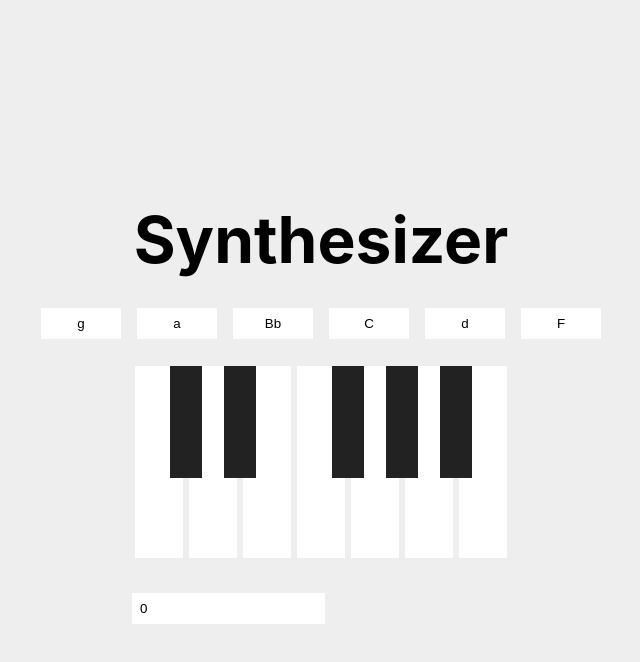
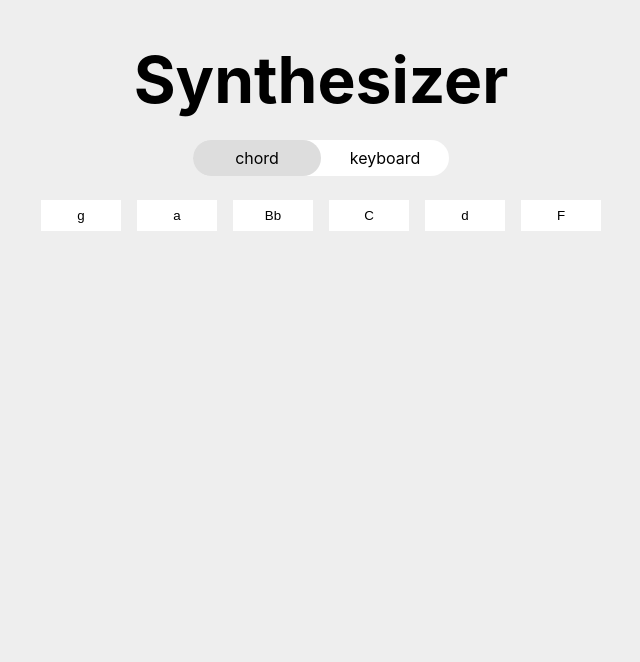
Before and after one commit to itshuien/synthesizer, a Next.js app: page / in a window 1280 px wide. Shown: the top 662 px of the page, without its empty margins (319-959 px from the left). Built offline with nearby package versions, Linux system fonts and the light colour scheme.

Commit message:
Create SynthModeNav component

```diff
--- a/assets/styles/main.scss
+++ b/assets/styles/main.scss
@@ -12,21 +12,17 @@ body {
 }
 
 .container {
-  min-height: 100vh;
-  padding: 0 0.5rem;
+  display: flex;
+  justify-content: center;
+}
+
+main {
   display: flex;
   flex-direction: column;
   justify-content: center;
   align-items: center;
 }
-main {
-  padding: 5rem 0;
-  flex: 1;
-  display: flex;
-  flex-direction: column;
-  justify-content: center;
-  align-items: center;
-}
+
 .title {
   margin-bottom: 24px;
   line-height: 1.15;
--- /dev/null
+++ b/components/SynthModeNav.jsx
@@ -0,0 +1,46 @@
+import { useState, useEffect, Children, cloneElement } from 'react';
+import styles from './SynthModeNav.module.scss';
+
+export default function SynthModeNav(props) {
+  const [tabs, setTabs] = useState([]);
+  const [activeTabId, setActiveTabId] = useState(0);
+
+  useEffect(() => {
+    const children = Children.map(props.children, (child, i) => {
+      return cloneElement(child, { id: i })
+    });
+    setTabs(children);
+  }, [props.children]);
+
+  function isActiveTabId(tabId) {
+    return tabId === activeTabId;
+  }
+
+  return (
+    <div className={styles.synthModeWrapper}>
+      <nav className={styles.synthModeNav}>
+        { tabs.map(tab => (
+          <div
+              key={tab.props.id}
+              className={styles.synthModeTab}
+              onClick={() => setActiveTabId(tab.props.id)}
+          >{tab.props.title}</div>
+        )) }
+
+        <div
+          className={styles.synthModeActiveTab}
+          style={{ left: `${activeTabId * 128}px` }}
+        ></div>
+      </nav>
+
+      <div className={styles.tabContentWrapper}>
+        { tabs.map(tab => (
+          <div
+            key={tab.props.id}
+            className={isActiveTabId(tab.props.id) ? styles.activeTabContent : styles.inactiveTabContent}
+          >{tab}</div>
+        ))}
+      </div>
+    </div>
+  )
+}
--- /dev/null
+++ b/components/SynthModeNav.module.scss
@@ -0,0 +1,47 @@
+.synthModeWrapper {
+  display: flex;
+  flex-direction: column;
+  align-items: center;
+}
+
+.synthModeNav {
+  display: inline-flex;
+  position: relative;
+  border-radius: 40px;
+  background-color: #ffffff;
+  width: fit-content;
+}
+
+.synthModeTab {
+  display: inline-flex;
+  padding: 8px 16px;
+  width: 128px;
+  justify-content: center;
+  position: relative;
+  z-index: 10;
+  transition: .4s;
+
+  &:hover {
+    cursor: pointer;
+    color: #666666;
+  }
+}
+
+.synthModeActiveTab {
+  display: inline-flex;
+  background-color: #dddddd;
+  width: 128px;
+  border-radius: 40px;
+  position: absolute;
+  height: 100%;
+  transition: .5s cubic-bezier(0.6, 0, 0.3, 1.2);
+}
+
+.inactiveTabContent {
+  display: none;
+}
+
+.activeTabContent {
+  display: block;
+  margin: 16px;
+}
--- a/pages/index.js
+++ b/pages/index.js
@@ -1,6 +1,7 @@
 import Head from 'next/head';
 import Chord from '../components/Chord';
 import Keyboard from '../components/Keyboard';
+import SynthModeNav from '../components/SynthModeNav';
 
 export default function Home() {
   return (
@@ -11,6 +12,9 @@ export default function Home() {
 
       <main>
         <h1 className="title">Synthesizer</h1>
+
+        <SynthModeNav>
+          <div title="chord">
             <div style={{ display: 'flex' }}>
               <Chord chordName="g" notes={['G3', 'Bb3', 'D3']} />
               <Chord chordName="a" notes={['A3', 'C4', 'E4']} />
@@ -19,8 +23,12 @@ export default function Home() {
               <Chord chordName="d" notes={['D4', 'F4', 'A4']} />
               <Chord chordName="F" notes={['F3', 'A3', 'C3']} />
             </div>
+          </div>
 
+          <div title="keyboard" style={{display: 'flex'}}>
             <Keyboard />
+          </div>
+        </SynthModeNav>
       </main>
     </div>
   )
```
Lines whose indentation alone changed are shown as unchanged.
